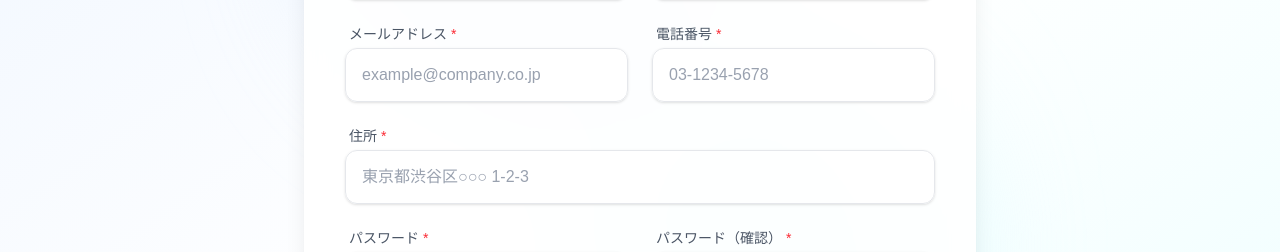
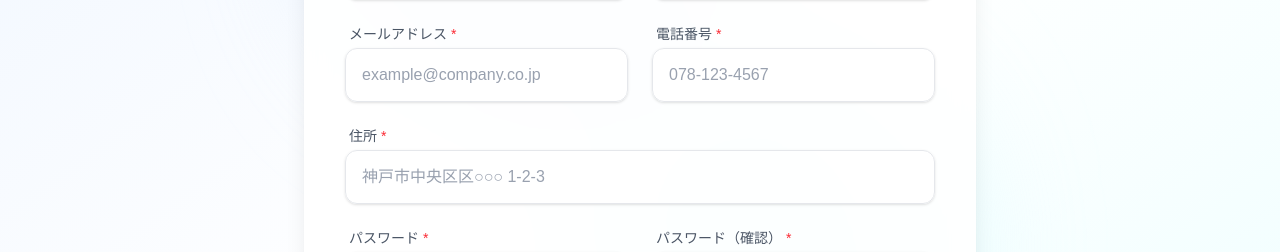
Before and after one commit to credotoyoshima/construction-order-system, a Next.js app: page /register in a window 1280 px wide. Shown: the part 323-575 px from the top of the page. Built offline with nearby package versions, Linux system fonts and the light colour scheme.

Commit message:
feat: 修正3

```diff
--- a/src/app/(auth)/register/page.tsx
+++ b/src/app/(auth)/register/page.tsx
@@ -206,7 +206,7 @@ export default function RegisterPage() {
                   ? 'border-red-300 focus:border-red-400 focus:ring-red-200'
                   : 'border-gray-200 focus:border-blue-400 focus:ring-blue-200'
               } focus:ring focus:ring-opacity-50 outline-none transition-all bg-white/70 text-gray-700 placeholder-gray-400 shadow-sm`}
-              placeholder="03-1234-5678"
+              placeholder="078-123-4567"
               disabled={isSubmitting}
             />
             {errors.phoneNumber && (
@@ -229,7 +229,7 @@ export default function RegisterPage() {
                   ? 'border-red-300 focus:border-red-400 focus:ring-red-200'
                   : 'border-gray-200 focus:border-blue-400 focus:ring-blue-200'
               } focus:ring focus:ring-opacity-50 outline-none transition-all bg-white/70 text-gray-700 placeholder-gray-400 shadow-sm`}
-              placeholder="東京都渋谷区○○○ 1-2-3"
+              placeholder="神戸市中央区区○○○ 1-2-3"
               disabled={isSubmitting}
             />
             {errors.address && (
```
